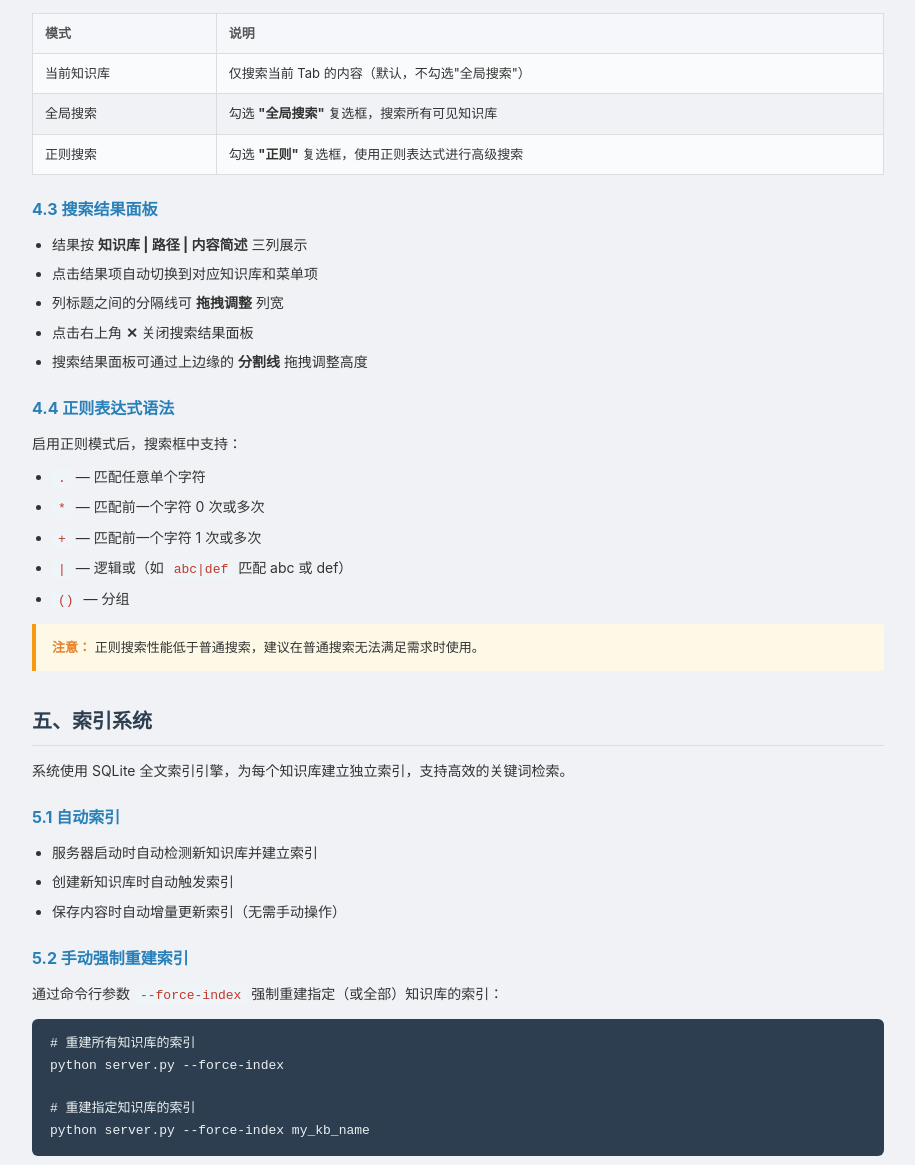
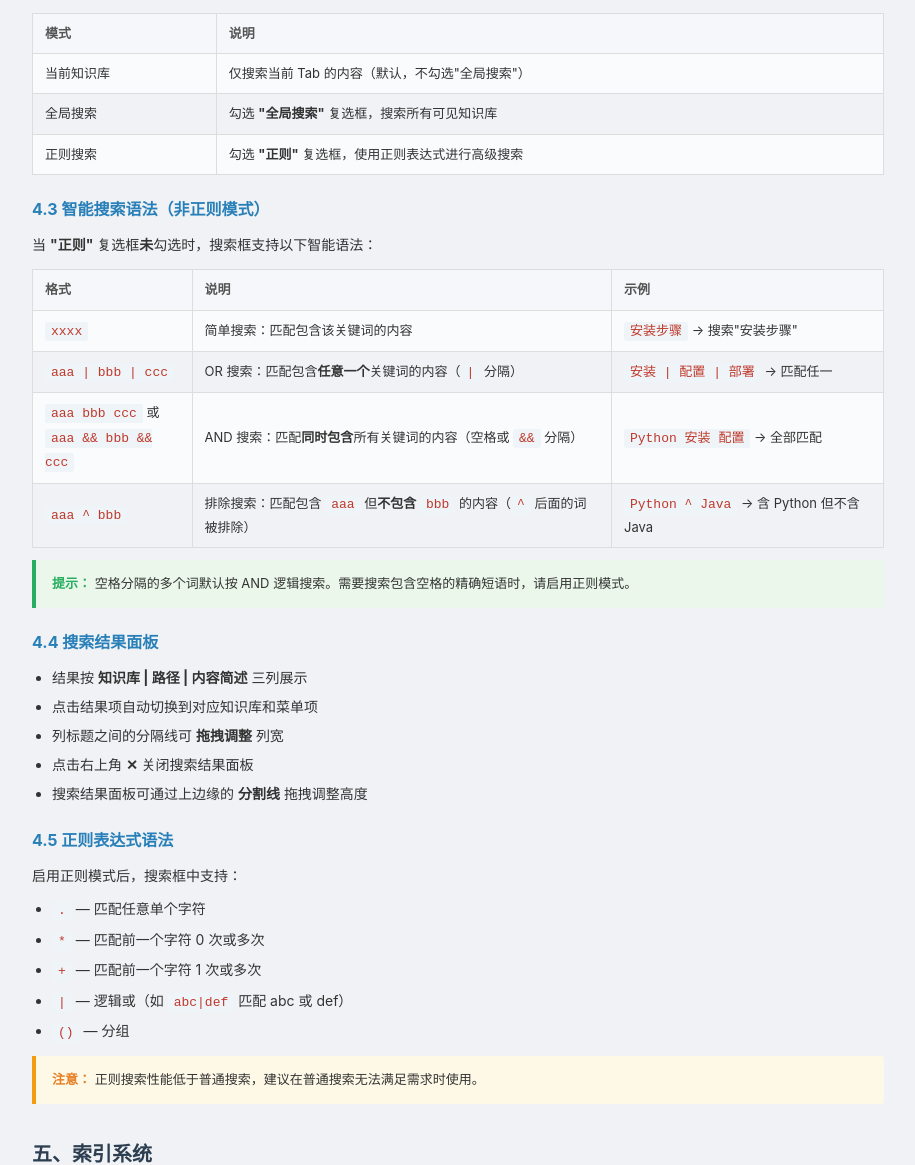
Before and after one commit to jimmylang74/mybase_web, a Flask app: template web/templates/help.html in a window 1280 px wide. Shown: the part 4809-5974 px from the top of the page, without its empty margins (182-1097 px from the left). Run offline with Flask 3, Linux system fonts and the light colour scheme; the template is opened without the code that fills it, so the values that code supplies are empty; parts of the project's set-up code (start-up, migrations or seed data) failed here and were passed over.

Commit message:
mybase_web: 1、普通搜索增加 And or not简易逻辑 2、修改版本号到 v3.5.1

```diff
--- a/server.py
+++ b/server.py
@@ -44,7 +44,7 @@ from Crypto.Random import get_random_bytes
 
 #this var define the version of this software
 #any feature added or modified, be careful not to forget to update this var
-version = 'v3.4.1'
+version = 'v3.5.1'
 
 
 # Early log level setup for PaddleX/PaddleOCR - must run BEFORE import
@@ -629,6 +629,14 @@ def search_index(tab_name, query, use_regex=False):
 
     When *use_regex* is True, *query* is treated as a regular expression
     pattern (``re.IGNORECASE``).  Raises ``ValueError`` on invalid regex.
+
+    When *use_regex* is False, the query supports four formats:
+      - ``xxxx``                  — single-term simple search (SQL LIKE).
+      - ``aaa | bbb | ccc``       — OR mode: match any term (pipe-separated).
+      - ``aaa bbb ccc`` or
+        ``aaa && bbb && ccc``     — AND mode: all terms must match.
+      - ``aaa ^ bbb``             — EXCLUDE mode: ``aaa`` must exist AND
+                                    ``bbb`` must NOT exist.
     """
     db_path = get_index_db_path(tab_name)
     if not db_path.exists():
@@ -637,6 +645,36 @@ def search_index(tab_name, query, use_regex=False):
     if use_regex:
         return _search_index_regex(tab_name, query, db_path)
 
+    query = query.strip()
+
+    # ── OR mode: split by | ──────────────────────────────────────────
+    if '|' in query:
+        terms = [q.strip() for q in query.split('|') if q.strip()]
+        if len(terms) > 1:
+            return _search_index_multi(tab_name, terms, 'or', db_path)
+
+    # ── EXCLUDE mode: split by ^ (must have | must NOT have) ───────
+    if '^' in query:
+        parts = query.split('^')
+        include_str = parts[0].strip()
+        exclude_str = ' '.join(p.strip() for p in parts[1:]).strip()
+        if include_str and exclude_str:
+            _split_terms = lambda s: [t.strip() for t in s.replace('&&', ' ').split() if t.strip()]
+            include_terms = _split_terms(include_str)
+            exclude_terms = _split_terms(exclude_str)
+            if include_terms and exclude_terms:
+                return _search_index_exclude(tab_name, include_terms, exclude_terms, db_path)
+
+    # ── AND mode: split by && or whitespace ─────────────────────────
+    if '&&' in query:
+        terms = [q.strip() for q in query.split('&&') if q.strip()]
+    else:
+        terms = query.split()
+
+    if len(terms) > 1:
+        return _search_index_multi(tab_name, terms, 'and', db_path)
+
+    # ── Simple mode (single term) — fast SQL LIKE ───────────────────
     conn = sqlite3.connect(str(db_path))
     try:
         like_pattern = f'%{query}%'
@@ -663,6 +701,151 @@ def search_index(tab_name, query, use_regex=False):
                 'snippet': snippet,
                 'tab': tab_name,
             })
+        return results
+    finally:
+        conn.close()
+
+
+def _search_index_exclude(tab_name, include_terms, exclude_terms, db_path):
+    """Exclusion search — all *include_terms* must exist AND none of
+    *exclude_terms* may exist in a matching item.
+
+    Args:
+        tab_name: knowledge base tab name.
+        include_terms: terms that MUST be present (AND logic).
+        exclude_terms: terms that must NOT be present (any match excludes).
+        db_path: path to the SQLite index database.
+
+    Returns:
+        List of result dicts (same schema as :func:`search_index`).
+    """
+    conn = sqlite3.connect(str(db_path))
+    try:
+        cursor = conn.execute(
+            "SELECT menu_item_id, label, content_text, menu_path FROM item_index "
+            "ORDER BY menu_path"
+        )
+        results = []
+        seen_ids = set()
+        include_lower = [t.lower() for t in include_terms if t]
+        exclude_lower = [t.lower() for t in exclude_terms if t]
+
+        for row in cursor.fetchall():
+            content_text = row[2] or ''
+            label_lower = row[1].lower()
+            content_lower = content_text.lower()
+
+            # All include terms must match
+            if not all(
+                tl in label_lower or tl in content_lower
+                for tl in include_lower
+            ):
+                continue
+
+            # No exclude term may match
+            if any(
+                tl in label_lower or tl in content_lower
+                for tl in exclude_lower
+            ):
+                continue
+
+            if row[0] in seen_ids:
+                continue
+            seen_ids.add(row[0])
+
+            # Snippet from first include term
+            matched_term = include_terms[0]
+            snippet = ''
+            if matched_term.lower() in row[1].lower():
+                snippet = row[1]
+            elif matched_term.lower() in content_text.lower():
+                snippet = make_snippet(content_text, matched_term)
+            else:
+                snippet = content_text[:80]
+
+            results.append({
+                'menu_item_id': row[0],
+                'label': row[1],
+                'menu_path': row[3],
+                'snippet': snippet,
+                'tab': tab_name,
+            })
+            if len(results) >= 50:
+                break
+
+        return results
+    finally:
+        conn.close()
+
+
+def _search_index_multi(tab_name, terms, mode, db_path):
+    """Multi-term search (OR/AND) — iterates all rows, filters in Python.
+
+    Args:
+        tab_name: knowledge base tab name.
+        terms: list of term strings to search for.
+        mode: ``'or'`` (match any) or ``'and'`` (match all).
+        db_path: path to the SQLite index database.
+
+    Returns:
+        List of result dicts (same schema as :func:`search_index`).
+    """
+    conn = sqlite3.connect(str(db_path))
+    try:
+        cursor = conn.execute(
+            "SELECT menu_item_id, label, content_text, menu_path FROM item_index "
+            "ORDER BY menu_path"
+        )
+        results = []
+        seen_ids = set()
+        terms_lower = [t.lower() for t in terms if t]
+
+        for row in cursor.fetchall():
+            content_text = row[2] or ''
+            label_lower = row[1].lower()
+            content_lower = content_text.lower()
+
+            if mode == 'or':
+                # Match ANY term
+                match_idx = -1
+                for i, tl in enumerate(terms_lower):
+                    if tl in label_lower or tl in content_lower:
+                        match_idx = i
+                        break
+                if match_idx == -1:
+                    continue
+                if row[0] in seen_ids:
+                    continue
+                seen_ids.add(row[0])
+                matched_term = terms[match_idx]
+            else:  # 'and'
+                # Match ALL terms
+                if not all(
+                    tl in label_lower or tl in content_lower
+                    for tl in terms_lower
+                ):
+                    continue
+                matched_term = terms[0]
+
+            # Build snippet around the matched term
+            snippet = ''
+            if matched_term.lower() in row[1].lower():
+                snippet = row[1]
+            elif matched_term.lower() in content_text.lower():
+                snippet = make_snippet(content_text, matched_term)
+            else:
+                snippet = content_text[:80]
+
+            results.append({
+                'menu_item_id': row[0],
+                'label': row[1],
+                'menu_path': row[3],
+                'snippet': snippet,
+                'tab': tab_name,
+            })
+            if len(results) >= 50:
+                break
+
         return results
     finally:
         conn.close()
--- a/web/templates/help.html
+++ b/web/templates/help.html
@@ -323,10 +323,39 @@
     <li><strong>Global Search</strong> — Enable <strong>"Global Search"</strong> to search all KBs</li>
   </ul>
 
-  <h3>4.3 Search Results Panel</h3>
+  <h3>4.3 Smart Search Syntax (non-Regex Mode)</h3>
+  <p>When the <strong>"Regex"</strong> checkbox is <strong>not</strong> checked, the search box supports these formats:</p>
+  <table>
+    <tr><th>Format</th><th>Description</th><th>Example</th></tr>
+    <tr>
+      <td><code>xxxx</code></td>
+      <td>Simple search: match items containing the keyword</td>
+      <td><code>setup guide</code> → search "setup guide"</td>
+    </tr>
+    <tr>
+      <td><code>aaa | bbb | ccc</code></td>
+      <td>OR search: match items containing <strong>any</strong> keyword (<code>|</code> separator)</td>
+      <td><code>install | config | deploy</code> → match any</td>
+    </tr>
+    <tr>
+      <td><code>aaa bbb ccc</code> or<br><code>aaa && bbb && ccc</code></td>
+      <td>AND search: match items containing <strong>all</strong> keywords (space or <code>&&</code> separator)</td>
+      <td><code>Python install config</code> → all must match</td>
+    </tr>
+    <tr>
+      <td><code>aaa ^ bbb</code></td>
+      <td>Exclusion search: match items containing <code>aaa</code> but <strong>not</strong> <code>bbb</code> (<code>^</code> precedes excluded terms)</td>
+      <td><code>Python ^ Java</code> → has Python but not Java</td>
+    </tr>
+  </table>
+  <div class="tip">
+    <strong>Tip:</strong> Space-separated words default to AND logic. Use regex mode if you need to search for an exact phrase containing spaces.
+  </div>
+
+  <h3>4.4 Search Results Panel</h3>
   <p>Results show KB name, path, and content snippet. Click a result to navigate directly. The panel is resizable by dragging the splitter handle above it.</p>
 
-  <h3>4.4 Regex Syntax</h3>
+  <h3>4.5 Regex Syntax</h3>
   <p>Supports SQLite regex syntax (X REGEXP Y). Common patterns:</p>
   <ul>
     <li><code>^prefix</code> — Match at start</li>
@@ -651,7 +680,36 @@ python server.py --workers-ocr 2 --workers-menu 2</code></pre>
     <tr><td>正则搜索</td><td>勾选 <strong>"正则"</strong> 复选框，使用正则表达式进行高级搜索</td></tr>
   </table>
 
-  <h3>4.3 搜索结果面板</h3>
+  <h3>4.3 智能搜索语法（非正则模式）</h3>
+  <p>当 <strong>"正则"</strong> 复选框<strong>未</strong>勾选时，搜索框支持以下智能语法：</p>
+  <table>
+    <tr><th>格式</th><th>说明</th><th>示例</th></tr>
+    <tr>
+      <td><code>xxxx</code></td>
+      <td>简单搜索：匹配包含该关键词的内容</td>
+      <td><code>安装步骤</code> → 搜索"安装步骤"</td>
+    </tr>
+    <tr>
+      <td><code>aaa | bbb | ccc</code></td>
+      <td>OR 搜索：匹配包含<strong>任意一个</strong>关键词的内容（<code>|</code> 分隔）</td>
+      <td><code>安装 | 配置 | 部署</code> → 匹配任一</td>
+    </tr>
+    <tr>
+      <td><code>aaa bbb ccc</code> 或<br><code>aaa && bbb && ccc</code></td>
+      <td>AND 搜索：匹配<strong>同时包含</strong>所有关键词的内容（空格或 <code>&&</code> 分隔）</td>
+      <td><code>Python 安装 配置</code> → 全部匹配</td>
+    </tr>
+    <tr>
+      <td><code>aaa ^ bbb</code></td>
+      <td>排除搜索：匹配包含 <code>aaa</code> 但<strong>不包含</strong> <code>bbb</code> 的内容（<code>^</code> 后面的词被排除）</td>
+      <td><code>Python ^ Java</code> → 含 Python 但不含 Java</td>
+    </tr>
+  </table>
+  <div class="tip">
+    <strong>提示：</strong> 空格分隔的多个词默认按 AND 逻辑搜索。需要搜索包含空格的精确短语时，请启用正则模式。
+  </div>
+
+  <h3>4.4 搜索结果面板</h3>
   <ul>
     <li>结果按 <strong>知识库 | 路径 | 内容简述</strong> 三列展示</li>
     <li>点击结果项自动切换到对应知识库和菜单项</li>
@@ -660,7 +718,7 @@ python server.py --workers-ocr 2 --workers-menu 2</code></pre>
     <li>搜索结果面板可通过上边缘的 <strong>分割线</strong> 拖拽调整高度</li>
   </ul>
 
-  <h3>4.4 正则表达式语法</h3>
+  <h3>4.5 正则表达式语法</h3>
   <p>启用正则模式后，搜索框中支持：</p>
   <ul>
     <li><code>.</code> — 匹配任意单个字符</li>
```
Also changed, not shown: doc/design-en.html (+8 -1 lines), doc/design.html (+8 -1 lines), README.md.
